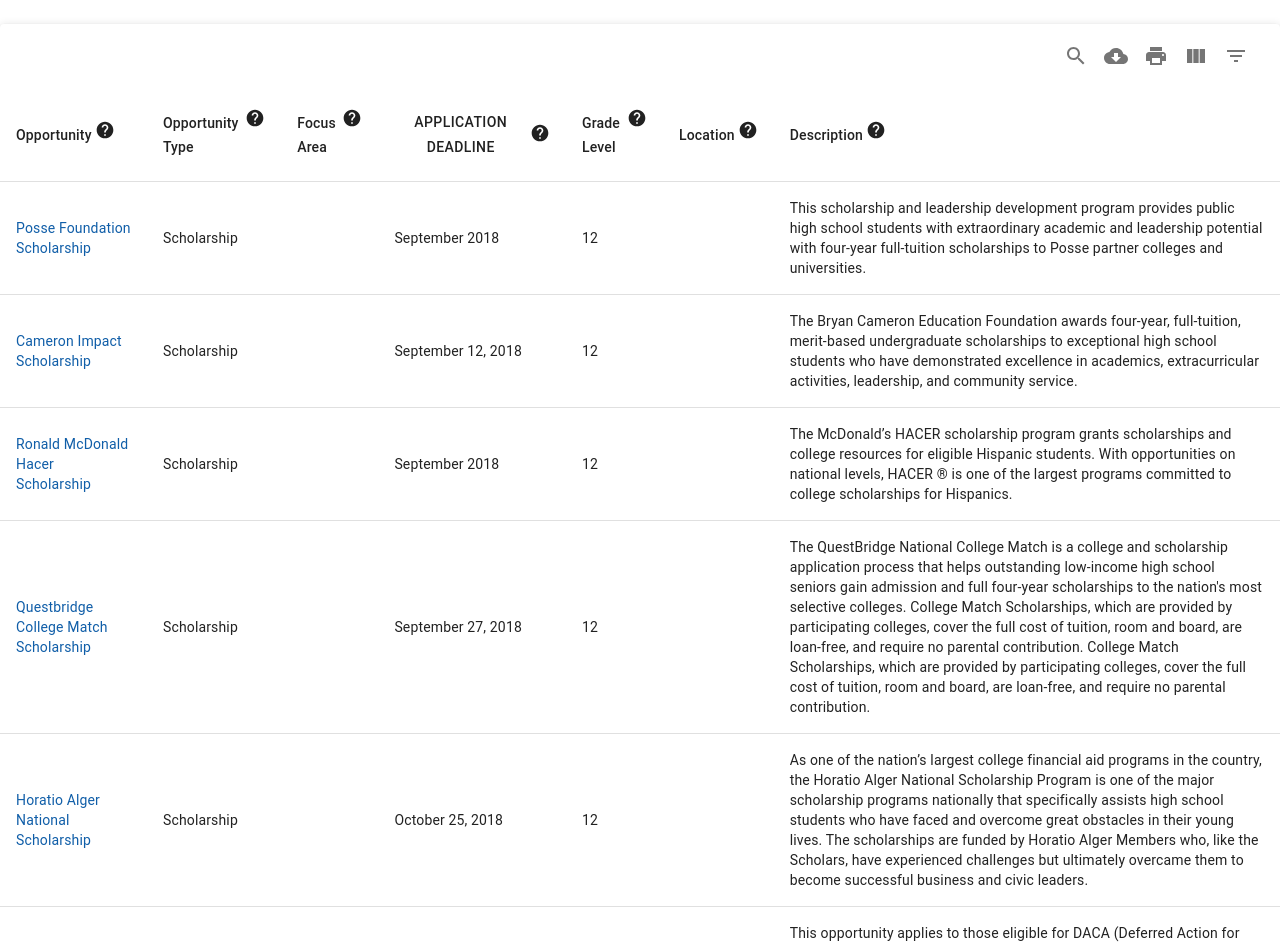
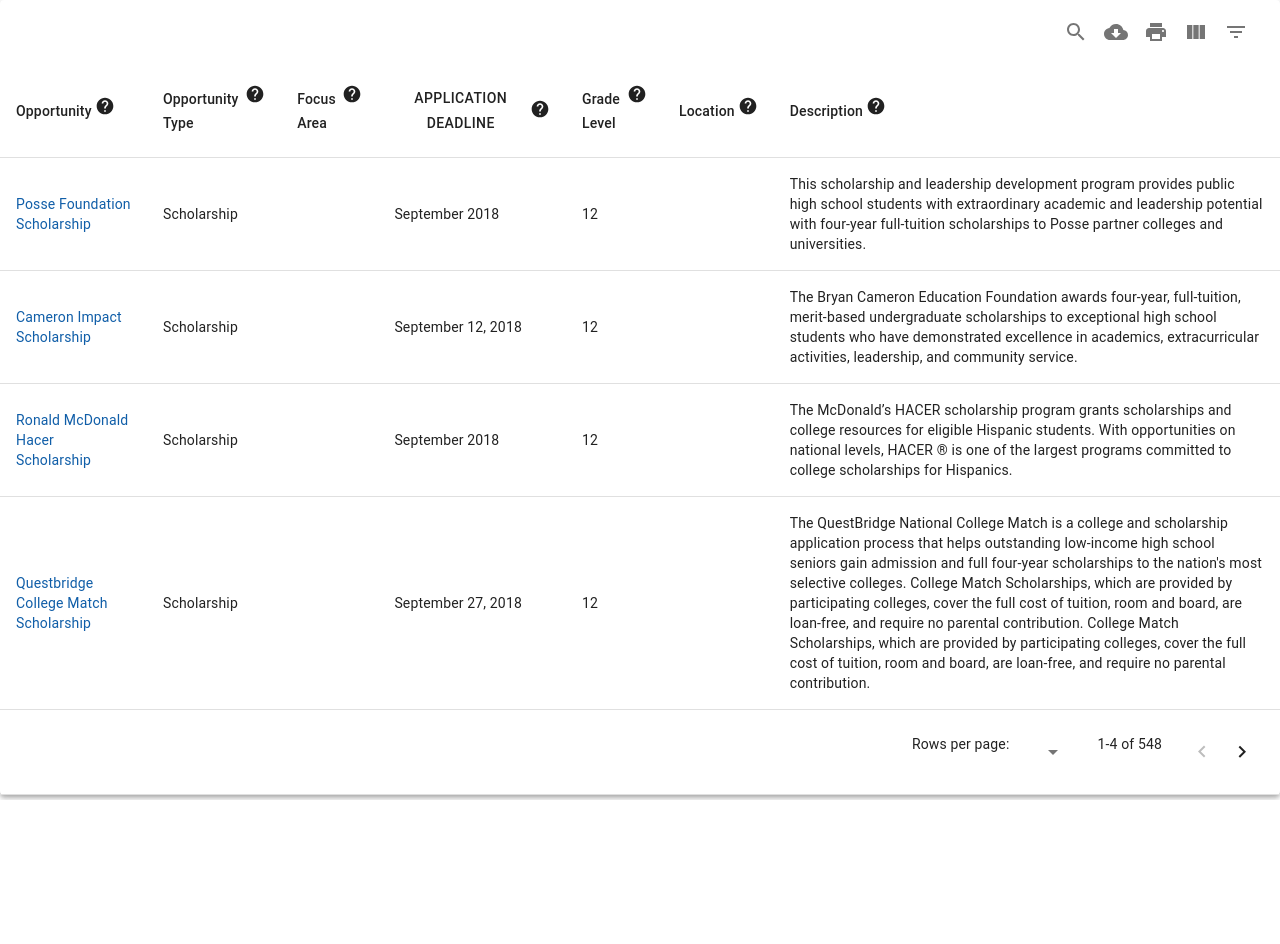
Before and after one commit to creatorscircleorg/database, a React (Create React App) app: page / in a window 1280 px wide. Shown: the top 944 px of the page. After the commit the page ends 800 px from the top, so only its background shows below. Built offline with nearby package versions, Linux system fonts and the light colour scheme.

Commit message:
updates
-) removed top grey line
-) removed ? question mark (hints)
-) bolded title row
-) changed color of next/previous arrows  to blue
-) added opportunity type filter option
-) changed font to helvetica neue
-) update default number of entries per page to 5

```diff
--- a/src/App.js
+++ b/src/App.js
@@ -1,18 +1,25 @@
 import React, { Component } from 'react';
 import MUIDataTable from 'mui-datatables';
-import Button from 'react-bootstrap/Button';
 import {Link} from 'react-router-dom';
 import {createMuiTheme, MuiThemeProvider } from '@material-ui/core/styles';
 import './App.css';
 import { isLabeledStatement } from '@babel/types';
 
-const location_names = ["Alabama", "Alaska", "Arizona", "Arkansas", "California", "Colorado", "Connecticut",
+const all_locations = ["Alabama", "Alaska", "Arizona", "Arkansas", "California", "Colorado", "Connecticut",
 "Delaware", "Florida", "Georgia", "Hawaii", "Idaho", "Illinois", "Indiana", "Iowa", "Kansas",
 "Kentucky", "Louisiana", "Maine", "Maryland", "Massachusetts", "Michigan", "Minnesota", "Mississippi",
 "Missouri", "Montana", "Nebraska", "Nevada", "New Hampshire", "New Jersey", "New Mexico", "New York",
 "North Carolina", "North Dakota", "Ohio", "Oklahoma", "Oregon", "Pennsylvania", "Rhode Island", "South Carolina",
 "South Dakota", "Tennessee", "Texas", "Utah", "Vermont", "Virginia", "Washington", "Washington D.C.",
 "West Virginia", "Wisconsin", "Wyoming", "USA", "International"];
+
+const us_states = ["Alabama", "Alaska", "Arizona", "Arkansas", "California", "Colorado", "Connecticut",
+"Delaware", "Florida", "Georgia", "Hawaii", "Idaho", "Illinois", "Indiana", "Iowa", "Kansas",
+"Kentucky", "Louisiana", "Maine", "Maryland", "Massachusetts", "Michigan", "Minnesota", "Mississippi",
+"Missouri", "Montana", "Nebraska", "Nevada", "New Hampshire", "New Jersey", "New Mexico", "New York",
+"North Carolina", "North Dakota", "Ohio", "Oklahoma", "Oregon", "Pennsylvania", "Rhode Island", "South Carolina",
+"South Dakota", "Tennessee", "Texas", "Utah", "Vermont", "Virginia", "Washington", "Washington D.C.",
+"West Virginia", "Wisconsin", "Wyoming"];
 
 let focus_areas_list = [];
 
@@ -21,6 +28,7 @@
     for (let i = 0; i < data.length; i++) {
         let cur = data[i].focus_area; //unabridged list of focus areas
         let cur_array = cur.split(", "); //converted into array of focus areas
+        //TODO: might need to re-implement split functionality
         for (let j = 0; j < cur_array.length; j++) {
             let cur_item = cur_array[j]; //individual focus area within cur_array
             if (!focus_areas_list.includes(cur_item)) {
@@ -28,17 +36,33 @@
             }
         }
     }
+
 }
 */
 
 class App extends React.Component {
+
     getMuiTheme = () => createMuiTheme({
         overrides: {
-            MuiButtonBase: {
+            MuiTableCell: {
+                head: {
+                    fontWeight: "bold",
+                },
                 root: {
-                    //backgroundColor: "#105EA8"
+                    fontFamily: "Helvetica Neue",
                 }
+            },
+            MuiIconButton: {
+                colorInherit: {
+                    color: "#105EA8",
                 }
+            },
+            MuiSvgIcon: {
+                fontSizeSmall: {
+                    color: "#FFFFFF",
+                    backgroundColor: "#FFFFFF",
+                }
+            },
         }
     })
 
@@ -74,7 +98,8 @@
             name: "opp_type",
             label: "Opportunity Type",
             options: {
-                filter: false,
+                filter: true,
+                filterType: 'multiselect',
                 sort: false,
                 hint: "Programmatic format of opportunity"
             }
@@ -98,6 +123,7 @@
                         return true;
                     }
                 },
+                filterType: 'multiselect',
                 hint: "Issue area through which a program hopes to create impact"
             }
         },
@@ -141,29 +167,30 @@
                 sort: false,
                 hint: "Geographic region in which program is based",
                 filterOptions: {
-                    names: location_names,
+                    names: all_locations,
                     logic(location, filter) {
                         if (location.length == 0) {
                             return true;
                         }
 
-                        let isIntl = true;
                         let hasIntlItem = false; //has at least one international item
-                        let locationArray = location.split(", ");
-                        for (let i = 0; i < locationArray.length; i++) {
-                            isIntl = true;
-                            let cur_location = locationArray[i];
-                            if (location_names.includes(cur_location)) {
-                                isIntl = false;
+                        let hasUSItem = false; //has at least one domestic item
+                        let location_arr = location.split(", ");
+                        for (let i = 0; i < location_arr.length; i++) {
+                            let cur_loc = location_arr[i];
+                            if (!all_locations.includes(cur_loc)) {
+                                hasIntlItem = true;
                             }
-                            if (isIntl && cur_location.length > 0) {
-                                hasIntlItem = true;
+                            if (us_states.includes(cur_loc)) {
+                                hasUSItem = true;
                             }
                         }
 
                         for (let i = 0; i < filter.length; i++) {
-                            let val = filter[i];
-                           if (location.includes(val) || (val == "International" && hasIntlItem)) {
+                            let filter_val = filter[i];
+                           if (location.includes(filter_val)
+                                || (filter_val == "International" && hasIntlItem)
+                                || (filter_val == "USA" && hasUSItem)) {
                                return false;
                            }
                         }
@@ -178,7 +205,7 @@
             options: {
                 filter: false,
                 sort: false,
-                hint: "Summary of opportunity"
+                hint: "Summary of opportunity",
             }
         },
     ];
@@ -186,6 +213,7 @@
     const options = {
         filterType: 'dropdown',
         selectableRows: 'none',
+        rowsPerPage: 4,
         rowsPerPageOptions: [5, 10, 15, 25],
         isRowSelectable: (dataIndex) => {
             return false;
@@ -197,8 +225,9 @@
 
     return (
         <div>
-            <br />
-            <MuiThemeProvider theme={this.getMuiTheme()}>
+            <MuiThemeProvider theme={
+                this.getMuiTheme()
+            }>
             <MUIDataTable
                 data={data}
                 columns={columns}
```
Also changed, not shown: src/App.css (+11 -0 lines). Lines whose indentation alone changed are shown as unchanged.
